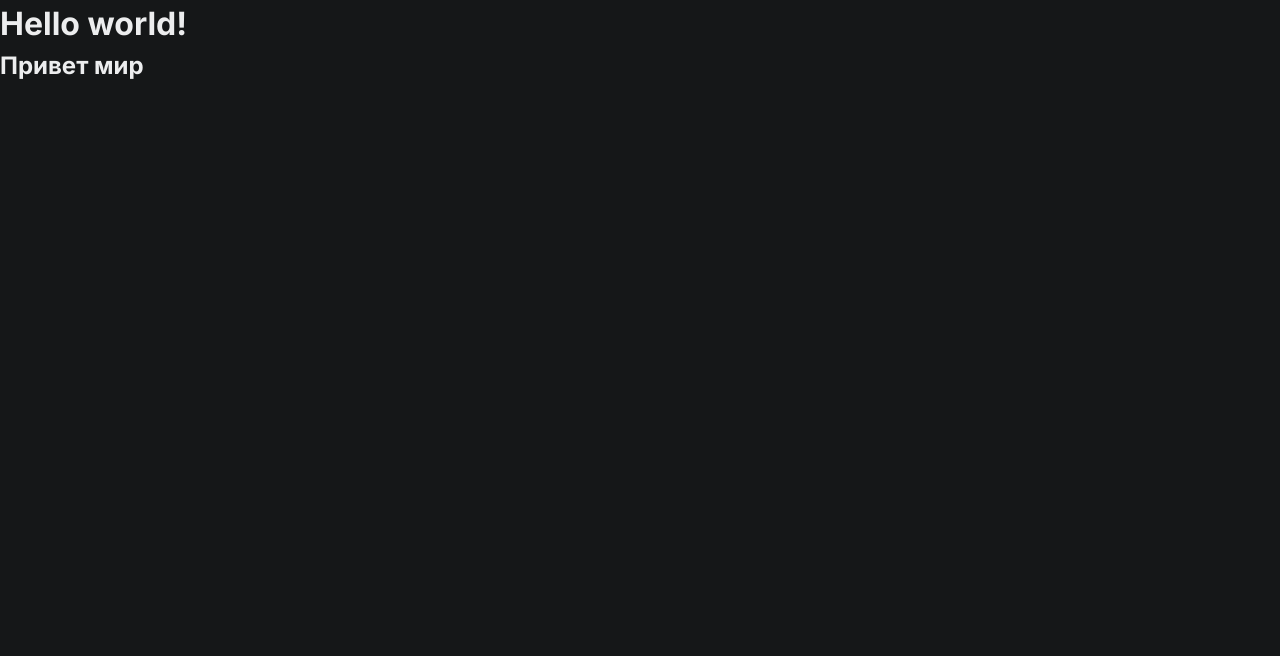
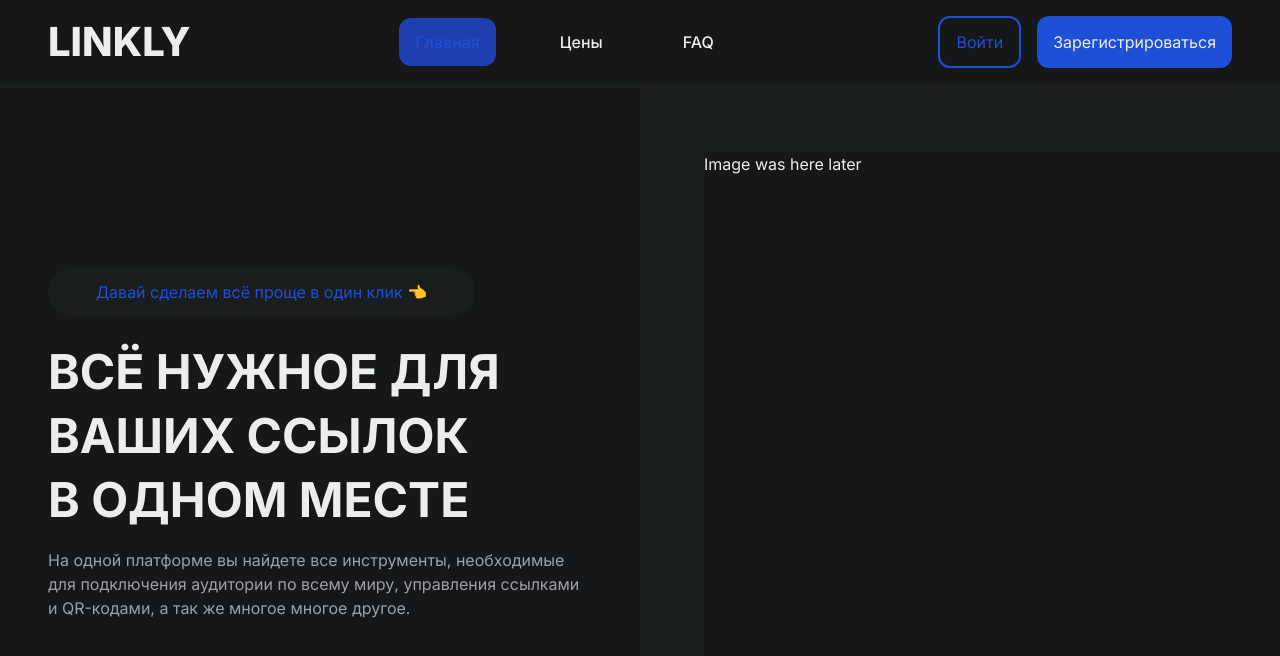
Before and after one commit to qHollow/linkly, a Next.js app: page / in a window 1280 px wide. Shown: the top 656 px of the page. Built offline with nearby package versions, Linux system fonts and the light colour scheme.

Commit message:
Feat: add home page
* feat(ui): add header component

* feat(ui): add dummy home page

```diff
--- a/src/app/layout.tsx
+++ b/src/app/layout.tsx
@@ -1,6 +1,7 @@
 import 'shared/styles/reset.css';
 import 'shared/styles/globals.css';
 import { Inter } from 'next/font/google';
+import { Header } from 'shared/ui/Header';
 
 const inter = Inter({ subsets: ['latin'] });
 
@@ -16,7 +17,10 @@ export default function RootLayout({
 }) {
 	return (
 		<html lang="ru" className="dark-theme">
-			<body className={inter.className}>{children}</body>
+			<body className={inter.className}>
+				<Header />
+				{children}
+			</body>
 		</html>
 	);
 }
--- a/src/app/page.tsx
+++ b/src/app/page.tsx
@@ -1,8 +1,5 @@
-export default function Home() {
-	return (
-		<main style={{ color: 'var(--text-color-high-contrast)' }}>
-			<h1>Hello world!</h1>
-			<h2>Привет мир</h2>
-		</main>
-	);
+import { HomeFlatPage } from 'flat-pages/Home';
+
+export default function HomePage() {
+	return <HomeFlatPage />;
 }
--- /dev/null
+++ b/src/flat-pages/Home/index.tsx
@@ -0,0 +1,30 @@
+import { Typography, TypographyElement } from 'shared/ui/Typography';
+import style from './style.module.css';
+
+export const HomeFlatPage = () => {
+	return (
+		<main className={style.main}>
+			<section className={style.mainInfo}>
+				<div className={style.tip}>
+					<Typography as={TypographyElement.span}>
+						Давай сделаем всё проще в один клик 👈
+					</Typography>
+				</div>
+				<Typography as={TypographyElement.h1} className="srOnly">
+					Линкли - платформа для сокращения ссылок
+				</Typography>
+				<Typography as={TypographyElement.h2} className={style.title}>
+					всё нужное для ваших ссылок<br /> в одном месте
+				</Typography>
+				<Typography as={TypographyElement.p} className={style.description}>
+					На одной платформе вы найдете все инструменты, необходимые для
+					подключения аудитории по всему миру, управления ссылками и QR-кодами,
+					а так же многое многое другое.
+				</Typography>
+			</section>
+			<section className={style.preview}>
+				<div className={style.previewImage}>Image was here later</div>
+			</section>
+		</main>
+	);
+};
--- /dev/null
+++ b/src/flat-pages/Home/style.module.css
@@ -0,0 +1,44 @@
+.root {
+}
+
+.main {
+	display: grid;
+	grid-template-columns: 1fr 1fr;
+	height: calc(100% - 88px);
+	color: var(--text-color-high-contrast);
+}
+
+.mainInfo {
+	place-self: center center;
+	padding: 0 48px;
+}
+
+.tip {
+	width: fit-content;
+	margin-bottom: 24px;
+	padding: 12px 48px;
+	color: var(--primary-color);
+	background-color: var(--secondary-bg-color);
+	border-radius: 24px;
+}
+
+.title {
+	text-transform: uppercase;
+}
+
+.description {
+	margin-top: 16px;
+	color: var(--text-color-low-contrast);
+}
+
+.preview {
+	display: flex;
+	padding: 64px 0 64px 64px;
+	background-color: var(--secondary-bg-color);
+}
+
+.previewImage {
+	width: 100%;
+	height: 100%;
+	background-color: var(--primary-bg-color);
+}
--- a/src/shared/styles/globals.css
+++ b/src/shared/styles/globals.css
@@ -47,9 +47,9 @@
 	--border-primary-color-not-interactive: hsl(239deg 84% 67%);
 
 	/* TBD */
-	--warning-color: hsl(53deg 92.0% 50.0%);
-	--success-color: hsl(151deg 55.0% 41.5%);
-	--error-color: hsl(358deg 75.0% 59.0%);;
+	--warning-color: hsl(53deg 92% 50%);
+	--success-color: hsl(151deg 55% 41.5%);
+	--error-color: hsl(358deg 75% 59%);
 
 	/* Radix slate */
 	--text-color-low-contrast: hsl(206deg 6% 43.5%);
@@ -77,9 +77,9 @@
 	--border-primary-color-not-interactive: hsl(244deg 47% 20%);
 
 	/* TBD */
-	--warning-color: hsl(53deg 92.0% 50.0%);
-	--success-color: hsl(151deg 55.0% 41.5%);
-	--error-color: hsl(358deg 75.0% 59.0%);
+	--warning-color: hsl(53deg 92% 50%);
+	--success-color: hsl(151deg 55% 41.5%);
+	--error-color: hsl(358deg 75% 59%);
 
 	/* Radix slate */
 	--text-color-low-contrast: hsl(206deg 6% 63%);
@@ -89,3 +89,18 @@
 body {
 	background-color: var(--primary-bg-color);
 }
+
+.srOnly {
+	position: absolute;
+	top: 0;
+	left: 0;
+	width: 1px;
+	height: 1px;
+	margin: -1px;
+	padding: 0;
+	overflow: hidden;
+	white-space: nowrap;
+	border: none;
+	clip: rect(0 0 0 0);
+	clip-path: inset(50%);
+}
--- /dev/null
+++ b/src/shared/ui/Header/index.tsx
@@ -0,0 +1,37 @@
+import Link from 'next/link';
+import { Navigation } from './ui/Navigation';
+import style from './style.module.css';
+
+const NAV_LINKS = [
+	{
+		name: 'Главная',
+		href: '/',
+	},
+	{
+		name: 'Цены',
+		href: '/price',
+	},
+	{
+		name: 'FAQ',
+		href: '/faq',
+	},
+];
+
+export const Header = () => {
+	return (
+		<header className={style.header}>
+			<Link href="/" className={style.logo}>
+				Linkly
+			</Link>
+			<Navigation links={NAV_LINKS} />
+			<div className={style.loginBlock}>
+				<Link href="/login" className={style.loginLink}>
+					Войти
+				</Link>
+				<Link href="/register" className={style.registerLink}>
+					Зарегистрироваться
+				</Link>
+			</div>
+		</header>
+	);
+};
--- /dev/null
+++ b/src/shared/ui/Header/style.module.css
@@ -0,0 +1,40 @@
+.header {
+	display: flex;
+	align-items: center;
+	justify-content: space-between;
+	padding: 12px 48px;
+	border-bottom: 4px solid var(--secondary-bg-color);
+}
+
+.logo {
+	color: var(--text-color-high-contrast);
+	font-weight: 800;
+	font-size: 2.5rem;
+	text-transform: uppercase;
+	text-decoration: none;
+}
+
+.loginBlock {
+	display: flex;
+	gap: 16px;
+}
+
+.loginLink {
+	display: inline-flex;
+	align-items: center;
+	padding: 12px 16px;
+	color: var(--primary-color);
+	text-decoration: none;
+	border: 2px solid var(--primary-color);
+	border-radius: 12px;
+}
+
+.registerLink {
+	display: inline-flex;
+	align-items: center;
+	padding: 12px 16px;
+	color: var(--text-color-high-contrast);
+	text-decoration: none;
+	background-color: var(--primary-color);
+	border-radius: 12px;
+}
--- /dev/null
+++ b/src/shared/ui/Header/ui/Navigation/index.tsx
@@ -0,0 +1,41 @@
+'use client';
+
+import { usePathname } from 'next/navigation';
+import clsx from 'clsx';
+import style from './style.module.css';
+import Link from 'next/link';
+
+export type Link = {
+	name: string;
+	href: string;
+};
+
+interface Props {
+	/**
+	 * Array of navigation links
+	 */
+	links: Link[];
+}
+
+export const Navigation = ({ links }: Props) => {
+	const pathname = usePathname();
+
+	return (
+		<nav>
+			<ul className={style.navList}>
+				{links.map(({ href, name }: Link) => (
+					<li key={name} className={style.navListItem}>
+						<Link
+							href={href}
+							className={clsx(style.navLink, {
+								[style.active]: pathname.startsWith(href),
+							})}
+						>
+							{name}
+						</Link>
+					</li>
+				))}
+			</ul>
+		</nav>
+	);
+};
--- /dev/null
+++ b/src/shared/ui/Header/ui/Navigation/style.module.css
@@ -0,0 +1,27 @@
+.navList {
+	display: flex;
+	gap: 48px;
+}
+
+.navListItem {
+	list-style-type: none;
+}
+
+.navLink {
+	display: block;
+	padding: 12px 16px;
+	color: var(--text-color-high-contrast);
+	font-weight: 500;
+	text-decoration: none;
+	border-radius: 12px;
+	transition: all 0.2s ease-in-out;
+}
+
+.navLink:hover {
+	background-color: var(--primary-color-hover);
+}
+
+.navLink.active {
+	color: var(--primary-color);
+	background-color: var(--primary-color-hover);
+}
```
Also changed, not shown: 1 other file (tests, documents, lock files or other folders).
